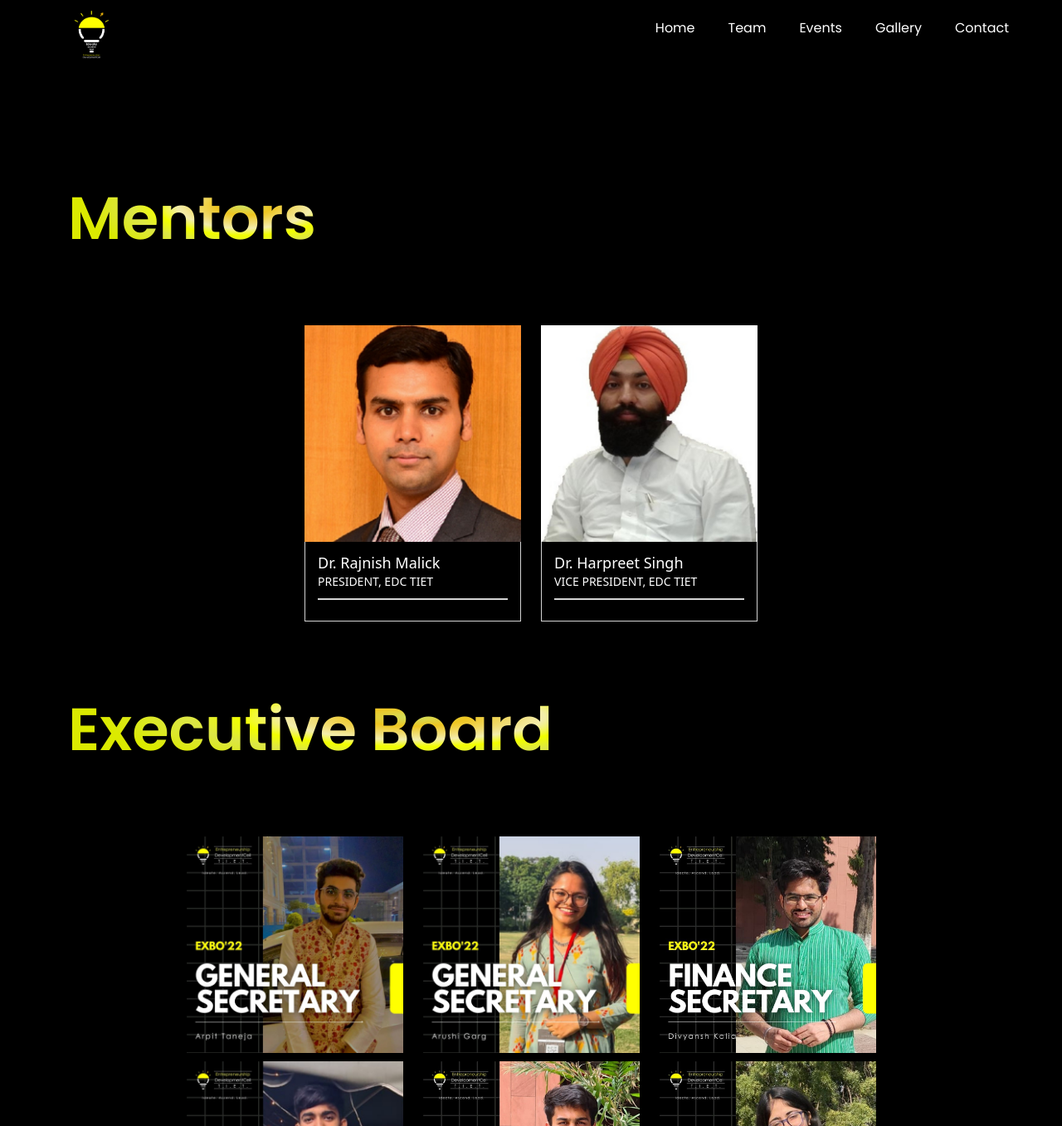
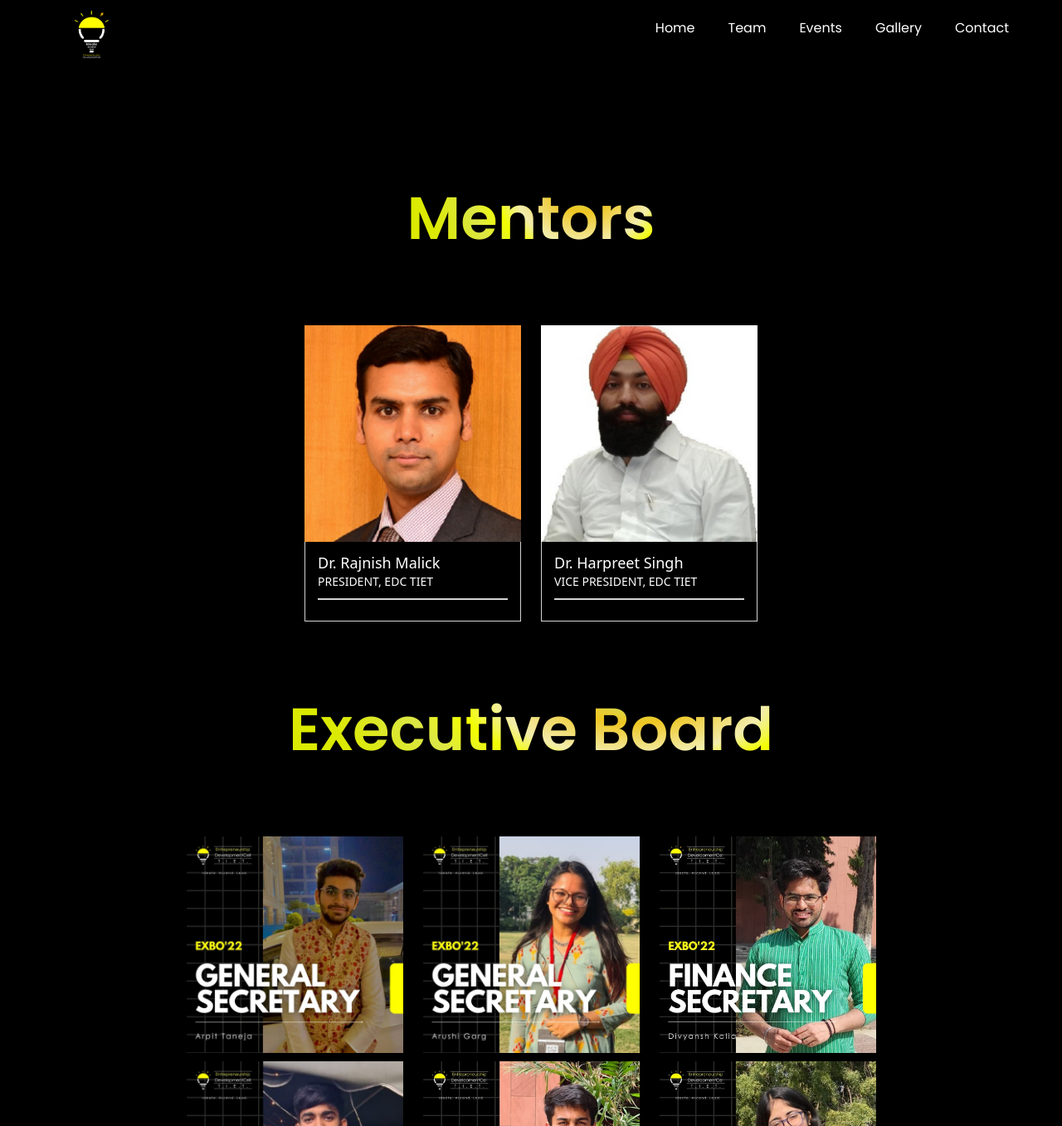
Before and after one commit to na-sha/EDC-Website, a React (Vite) app: page /team in a window 1280 px wide. Shown: the top 1357 px of the page at 83% size. Built offline with nearby package versions, Linux system fonts and the light colour scheme; a web font is replaced by a local one.

Commit message:
added mentors section

```diff
--- a/src/components/Contact.jsx
+++ b/src/components/Contact.jsx
@@ -130,7 +130,11 @@ const Contact = () => {
           </form>
         </div>
       </main>
+      <div className={`${styles.paddingX} ${styles.flexStart}`}>
+        <div className={`${styles.boxWidth}`}>
           <Footer />
+        </div>
+      </div>
     </>
   );
 }
--- a/src/components/EventsTimeline.jsx
+++ b/src/components/EventsTimeline.jsx
@@ -176,9 +176,8 @@ const Events = ({ title, subtext, picture }) => {
                     </Text>
                     {/* <Button /> */}
                 </Box>
-                <div className="absolute z-[0] w-[30%] h-[35%] top-0 pink__gradient" />
-                <div className="absolute z-[1] w-[40%] h-[80%] rounded-full bottom-50 white__gradient" />
-                <div className="absolute z-[0] w-[50%] h-[50%] right-20 bottom-20 blue__gradient" />
+                <div className="absolute z-[0] w-[20%] h-[25%] top-0 pink__gradient" />
+                <div className="absolute z-[1] w-[40%] h-[40%] rounded-full bottom-50 white__gradient" />
             </ItemContainer>
             <ImageContainer className='lg:block hidden'>
                 <img src={`${picture}`} alt="" className='' />
--- a/src/components/TeamPage.jsx
+++ b/src/components/TeamPage.jsx
@@ -12,6 +12,7 @@ import parav from "../assets/team/parav.jpeg";
 import shivam from "../assets/team/shivam.jpeg";
 import rajnish from "../assets/team/rajnish.jpg"
 import harpreets from "../assets/team/harpreets.jpg"
+import styles from "../style";
 
 
 const TeamPage = () => {
@@ -24,7 +25,7 @@ const TeamPage = () => {
         crossorigin="anonymous"
       ></link>
       <div className="container">
-        <h1 className="flex-1 font-poppins font-semibold ss:text-[72px] text-[52px] ss:leading-[240.8px] leading-[75px]">
+        <h1 className={`${styles.flexCenter} flex-1 font-poppins font-semibold ss:text-[72px] text-[52px] ss:leading-[240.8px] leading-[75px]`}>
           <span className="text-gradient">Mentors</span>
         </h1>
         <div className="row justify-center">
@@ -55,7 +56,7 @@ const TeamPage = () => {
         </div>
       </div>
       <div className="container">
-        <h1 className="flex-1 font-poppins font-semibold ss:text-[72px] text-[52px] ss:leading-[240.8px] leading-[75px]">
+        <h1 className={`${styles.flexCenter} flex-1 font-poppins font-semibold ss:text-[72px] text-[52px] ss:leading-[240.8px] leading-[75px]`}>
           <span className="text-gradient">Executive Board</span>
         </h1>
         <div className="row justify-center">
```
Lines whose indentation alone changed are shown as unchanged.
